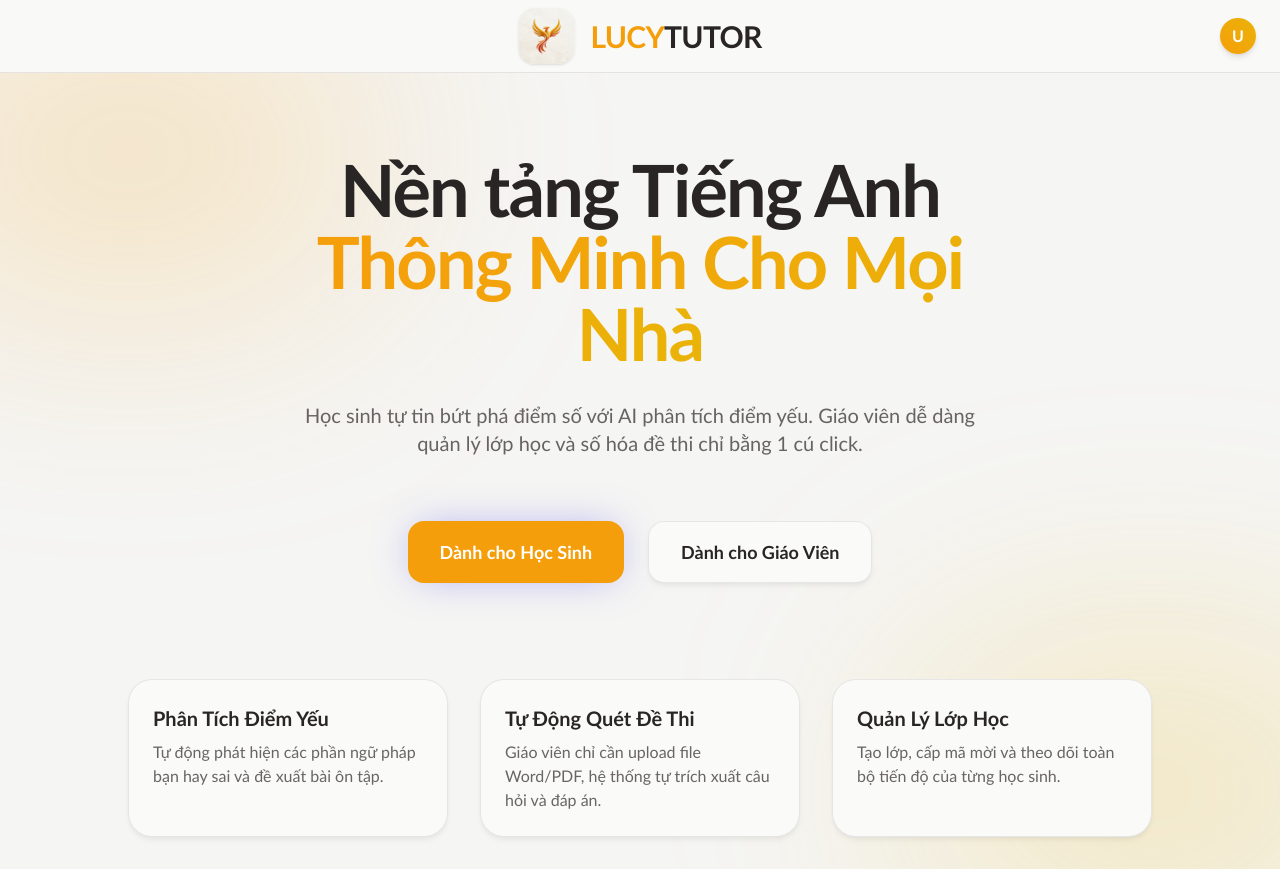
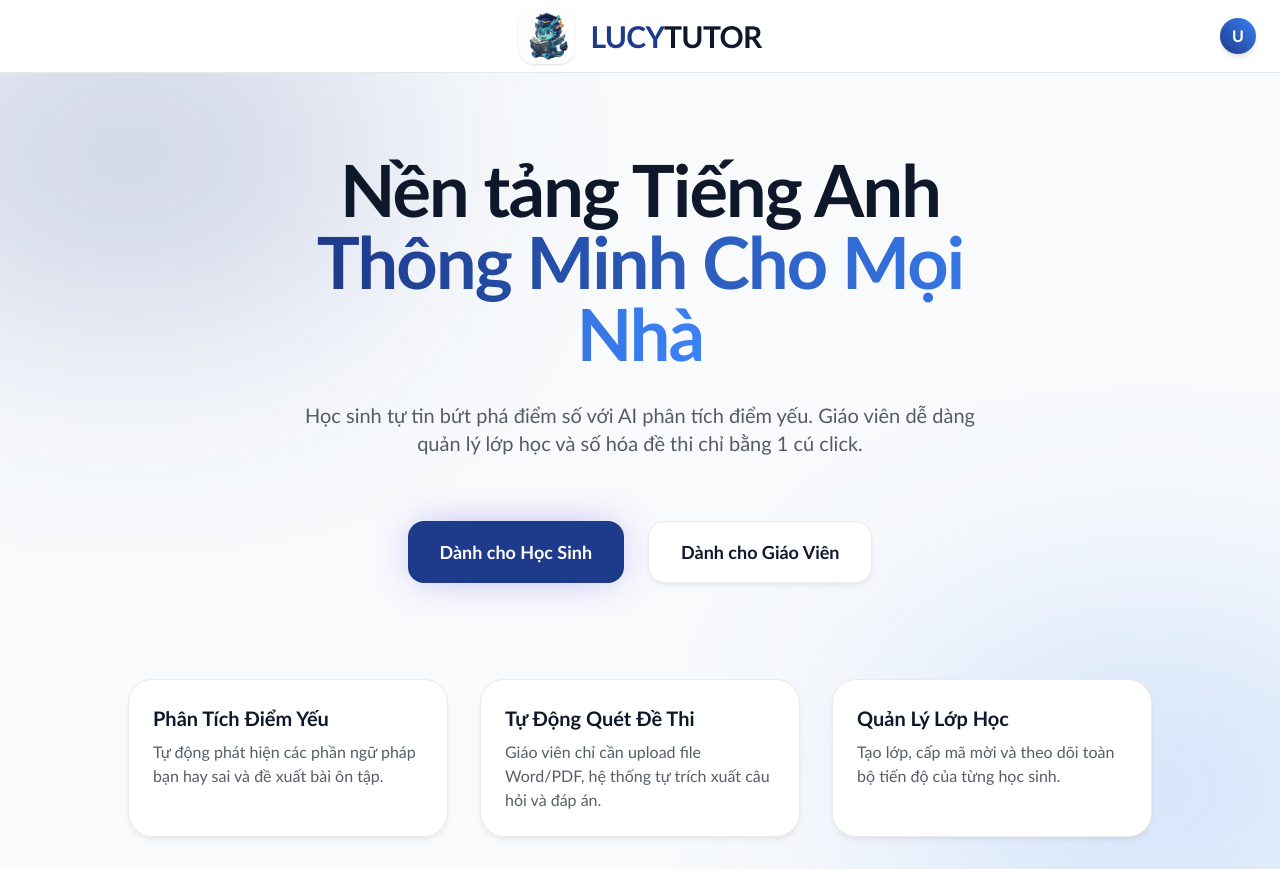
Before and after one commit to lucy080821/lucy-tutor, a Next.js app in the folder frontend/: page / in a window 1280 px wide. Built offline with nearby package versions, Linux system fonts and the light colour scheme.

Commit message:
style: Update theme to Deep Navy Blue and Gold, and change logo to Qilin mascot

```diff
--- a/frontend/src/app/globals.css
+++ b/frontend/src/app/globals.css
@@ -1,12 +1,12 @@
 @import "tailwindcss";
 
 :root {
-  --background: #f5f5f4; /* Stone 100 - Warm and soft to reduce glare */
-  --foreground: #292524; /* Stone 800 - Softer than pure black */
-  --primary: #f59e0b;    /* Golden Yellow / Amber */
-  --secondary: #eab308;  /* Yellow */
-  --accent: #f43f5e;     /* Rose Pink */
-  --surface: #fafaf9;    /* Stone 50 - Off-white, less glaring */
+  --background: #f8fafc; /* Slate 50 */
+  --foreground: #0f172a; /* Slate 900 */
+  --primary: #1e3a8a;    /* Deep Blue / Classic Navy */
+  --secondary: #3b82f6;  /* Royal Blue */
+  --accent: #f59e0b;     /* Golden Yellow / Orange */
+  --surface: #ffffff;    /* White */
 }
 
 @theme inline {
```
Also changed, not shown: frontend/public/logo.png.
